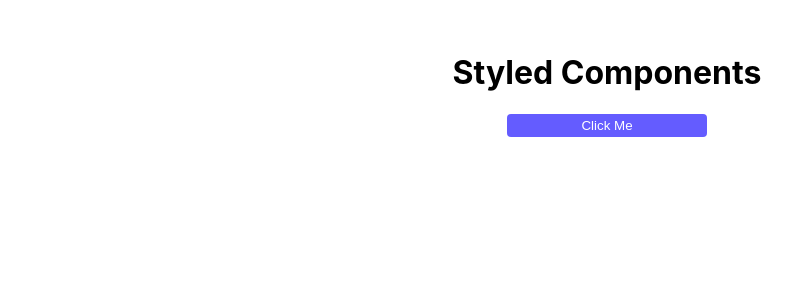
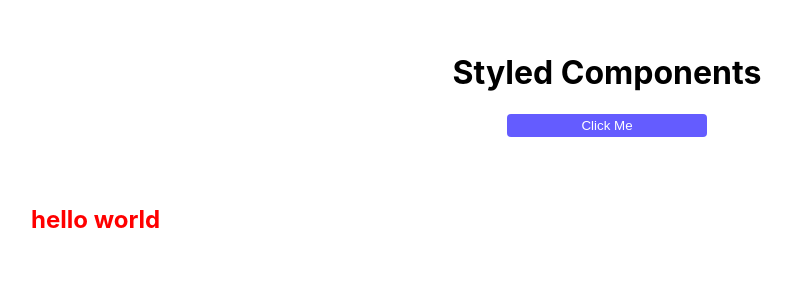
Before and after one commit to mendelssohnbach/styled-john-smilga, a React (Create React App) app: page / in a window 1280 px wide. Shown: the top 300 px of the page, without its empty margins (33-825 px from the left). Built offline with nearby package versions, Linux system fonts and the light colour scheme.

Commit message:
update: lesson10
https://gitmoji.dev/

```diff
--- a/src/App.js
+++ b/src/App.js
@@ -3,6 +3,9 @@ function App() {
     <div style={{ padding: '2rem' }}>
       <h1 className="title">styled components</h1>
       <button className="btn">click me</button>
+      <div style={{ padding: '2rem' }}>
+        <h2 className="section-title">hello world</h2>
+      </div>
     </div>
   );
 }
--- a/src/index.css
+++ b/src/index.css
@@ -9,6 +9,9 @@ body {
 .title {
   text-align: center;
   text-transform: capitalize;
+}
+.section-title {
+  color: red;
 }
 
 .btn {
```
